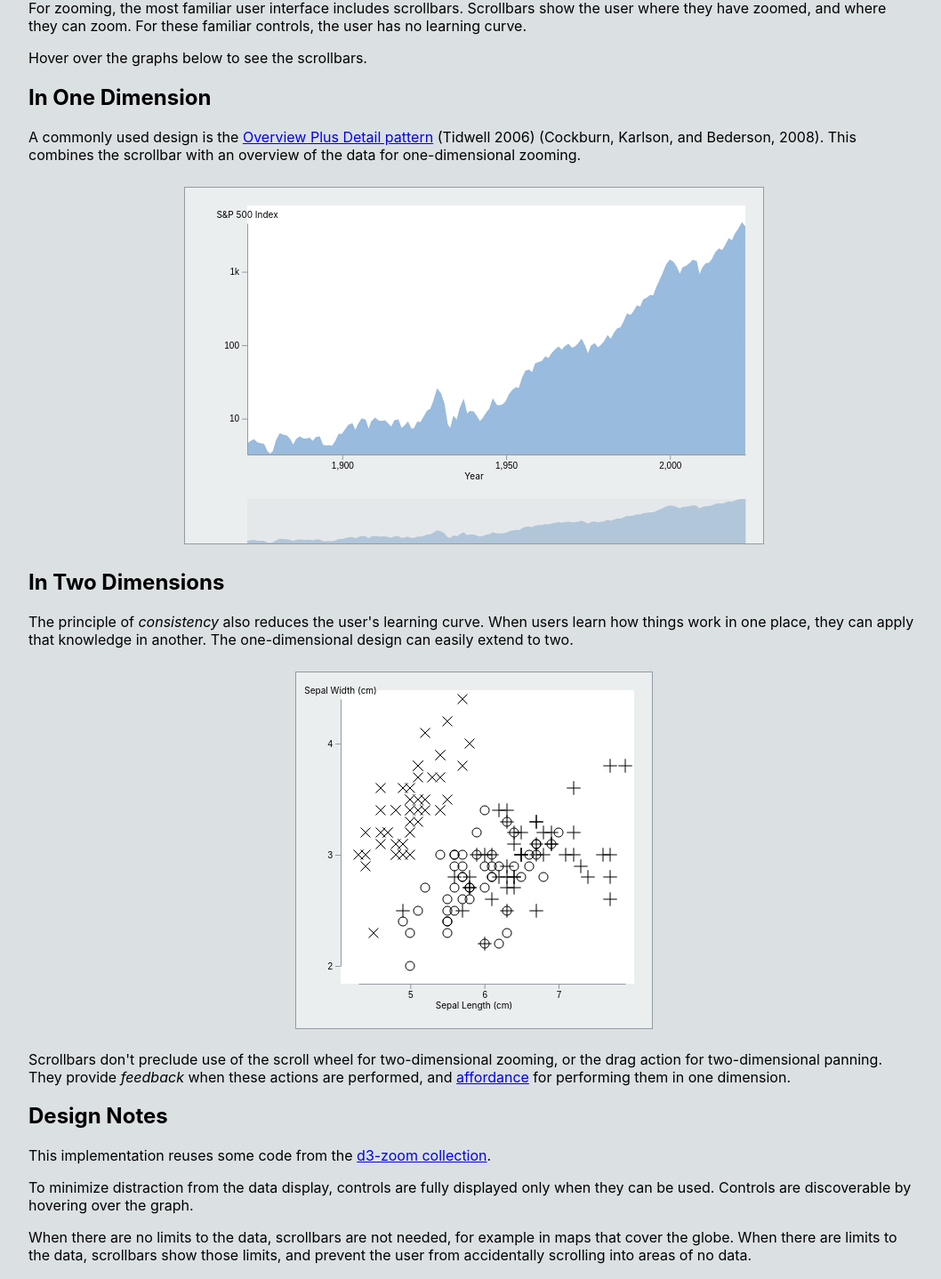
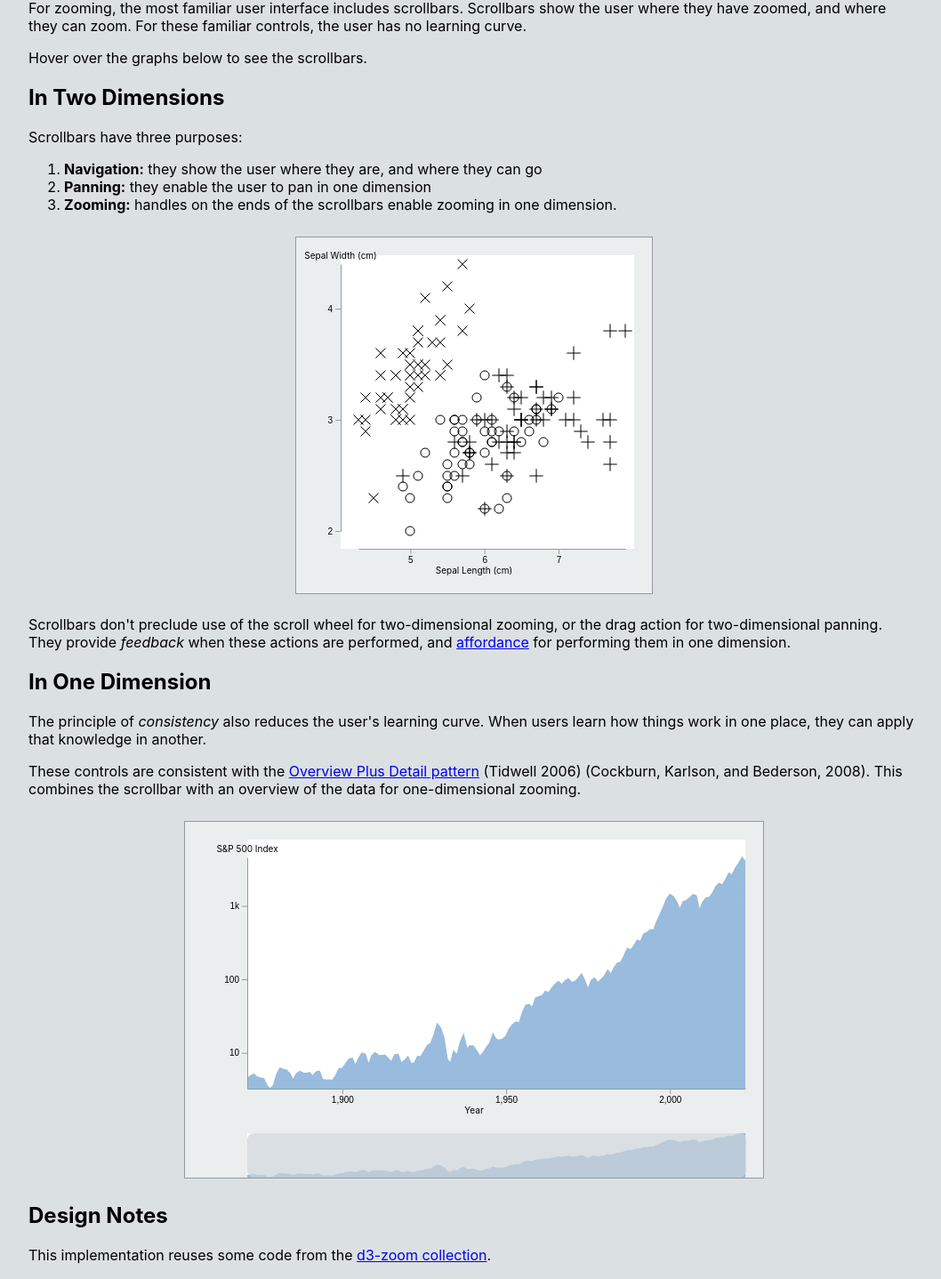
Before and after one commit to hemanrobinson/panning-zooming, a React (Create React App) app: page / in a window 1280 px wide. Shown: the part 615-2053 px from the top of the page at 89% size, without its empty margins (108-1166 px from the left). Built offline with nearby package versions, Linux system fonts and the light colour scheme.

Commit message:
original text, rounded rect

```diff
--- a/src/App.js
+++ b/src/App.js
@@ -41,19 +41,15 @@ const App = () => {
                 <p>
                 Hover over the graphs below to see the scrollbars.
                 </p>
-                <h2>In One Dimension</h2>
-                <p>
-                A commonly used design is the <a href="https://vega.github.io/vega/examples/overview-plus-detail/">Overview Plus Detail pattern</a> (Tidwell 2006) (Cockburn, Karlson, and Bederson, 2008).  This combines the scrollbar with an overview of the data for one-dimensional zooming.
-                </p>
-            </div>
-            <div className="Graph">
-                <AreaPlot dataSet={ "Stocks" } />
-            </div>
-            <div className="Description">
                 <h2>In Two Dimensions</h2>
                 <p>
-                The principle of <em>consistency</em> also reduces the user's learning curve.  When users learn how things work in one place, they can apply that knowledge in another.  The one-dimensional design can easily extend to two.
+                Scrollbars have three purposes:
                 </p>
+                <ol>
+                <li><strong>Navigation:</strong>  they show the user where they are, and where they can go</li>
+                <li><strong>Panning:</strong>  they enable the user to pan in one dimension</li>
+                <li><strong>Zooming:</strong>  handles on the ends of the scrollbars enable zooming in one dimension.</li>
+                </ol>
             </div>
             <div className="Graph">
                 <ScatterPlot dataSet={ "Iris" } />
@@ -62,6 +58,18 @@ const App = () => {
                 <p>
                 Scrollbars don't preclude use of the scroll wheel for two-dimensional zooming, or the drag action for two-dimensional panning.  They provide <em>feedback</em> when these actions are performed, and <a href="https://xd.adobe.com/ideas/principles/web-design/what-is-affordance-design/">affordance</a> for performing them in one dimension.
                 </p>
+                <h2>In One Dimension</h2>
+                <p>
+                The principle of <em>consistency</em> also reduces the user's learning curve.  When users learn how things work in one place, they can apply that knowledge in another.
+                </p>
+                <p>
+                These controls are consistent with the <a href="https://vega.github.io/vega/examples/overview-plus-detail/">Overview Plus Detail pattern</a> (Tidwell 2006) (Cockburn, Karlson, and Bederson, 2008).  This combines the scrollbar with an overview of the data for one-dimensional zooming.
+                </p>
+            </div>
+            <div className="Graph">
+                <AreaPlot dataSet={ "Stocks" } />
+            </div>
+            <div className="Description">
                 <h2>Design Notes</h2>
                 <p>
                 This implementation reuses some code from the <a href="https://observablehq.com/collection/@d3/d3-zoom">d3-zoom collection</a>.
@@ -73,7 +81,7 @@ const App = () => {
                 When there are no limits to the data, scrollbars are not needed, for example in maps that cover the globe.  When there are limits to the data, scrollbars show those limits, and prevent the user from accidentally scrolling into areas of no data.
                 </p>
                 <p>
-                A drag action in the data display can support panning, but it may be used for other purposes: for example, to drag a brush.  The scrollbars free the drag action to be used for other purposes.
+                A drag action in the data display can support panning, but it may be used for other purposes: for example, to drag a rectangle and zoom in on that area, or to drag a brush.  The scrollbars free the drag action to be used for other purposes.
                 </p>
                 <p>
                 This design follows desktop standards; a mobile design would apply the same principles.  On mobile devices, the user can't hover, but scrollbars are unobtrusive:  they grow when the user scrolls, and shrink when they stop.  Because of the pinch gesture, scrollbars don't need handles.
--- a/src/Graph.js
+++ b/src/Graph.js
@@ -687,6 +687,7 @@ Graph.drawControls = ( ref, width, height, margin, padding, xScrollSize, yScroll
         halfSize = scrollSize / 2,
         colorLight = "#ebeeef",
         colorLine = "#cbd2d7",
+        opacity = 0.7,
         xDomain = xScale.domain(),
         yDomain = yScale.domain(),
         { xMin0, xMax0, yMin0, yMax0, xMin, xMax, yMin, yMax, xD, yD } = Graph.getDomains( xDomain0, yDomain0, xDomain, yDomain, !!xScale.bandwidth, !!yScale.bandwidth ),
@@ -695,7 +696,7 @@ Graph.drawControls = ( ref, width, height, margin, padding, xScrollSize, yScroll
         y = margin.top + padding.top,
         h = height - margin.bottom - padding.bottom - y + 1;
 
-    // Draw the X scroll bar.
+    // Draw an overview scrollbar if requested.
     let x1 = x + w * ( xMin - xMin0      ) / ( xMax0 - xMin0 + xD ),
         x2 = x + w * ( xMax - xMin0 + xD ) / ( xMax0 - xMin0 + xD );
     if(( xScrollSize >= 0 ) && ( x2 > x1 )) {
@@ -704,9 +705,10 @@ Graph.drawControls = ( ref, width, height, margin, padding, xScrollSize, yScroll
             .attr( "y", height - xScrollSize )
             .attr( "width", x2 - x1 )
             .attr( "height", xScrollSize )
-            .attr( "opacity","0.5" )
+            .attr( "rx", halfSize )
+            .attr( "opacity", opacity )
             .style( "fill", colorLine );
-     }
+    }
 
     // Draw the X zoombar...
     const d = halfSize / 2,
@@ -726,6 +728,7 @@ Graph.drawControls = ( ref, width, height, margin, padding, xScrollSize, yScroll
                 .attr( "y1", height - halfSize )
                 .attr( "x2", x2 - halfSize )
                 .attr( "y2", height - halfSize )
+                .attr( "opacity", opacity )
                 .style( "stroke-width", scrollSize )
                 .style( "stroke", colorLine )
                 .style( "stroke-linecap", "round" );
@@ -742,19 +745,20 @@ Graph.drawControls = ( ref, width, height, margin, padding, xScrollSize, yScroll
                 .attr( "y1", height - halfSize )
                 .attr( "x2", x2 - halfSize - 2 )
                 .attr( "y2", height - halfSize )
+                .attr( "opacity", opacity )
                 .style( "stroke-width", scrollSize )
                 .style( "stroke", colorLine )
                 .style( "stroke-linecap", "butt" );
         }
 
-        // ...or an overview scrollbar.
+        // ...or handles for the overview scrollbar.
         else {
             svg.append( "line" )
                 .attr( "x1", x1 + halfSize + 1 )
                 .attr( "y1", height - xScrollSize )
                 .attr( "x2", x1 + halfSize + 1 )
                 .attr( "y2", height )
-                .attr( "opacity","0.5" )
+                .attr( "opacity", opacity )
                 .style( "stroke-width", 1 )
                 .style( "stroke", "#ffffff" )
                 .style( "stroke-linecap", "butt" );
@@ -763,7 +767,7 @@ Graph.drawControls = ( ref, width, height, margin, padding, xScrollSize, yScroll
                 .attr( "y1", height - xScrollSize )
                 .attr( "x2", x2 - halfSize - 1 )
                 .attr( "y2", height )
-                .attr( "opacity","0.5" )
+                .attr( "opacity", opacity )
                 .style( "stroke-width", 1 )
                 .style( "stroke", "#ffffff" )
                 .style( "stroke-linecap", "butt" );
@@ -825,7 +829,7 @@ Graph.drawControls = ( ref, width, height, margin, padding, xScrollSize, yScroll
             .attr( "y", y1 )
             .attr( "width", width - yScrollSize )
             .attr( "height", y2 - y1 )
-            .attr( "opacity","0.5" )
+            .attr( "opacity", opacity )
             .style( "fill", colorLine );
      }
 
@@ -844,6 +848,7 @@ Graph.drawControls = ( ref, width, height, margin, padding, xScrollSize, yScroll
             .attr( "y1", y2 + halfSize )
             .attr( "x2", halfSize )
             .attr( "y2", y1 - halfSize )
+            .attr( "opacity", opacity )
             .style( "stroke-width", scrollSize )
             .style( "stroke", colorLine )
             .style( "stroke-linecap", "round" );
@@ -860,6 +865,7 @@ Graph.drawControls = ( ref, width, height, margin, padding, xScrollSize, yScroll
             .attr( "y1", y2 + halfSize + 2 )
             .attr( "x2", halfSize )
             .attr( "y2", y1 - halfSize - 2 )
+            .attr( "opacity", opacity )
             .style( "stroke-width", scrollSize )
             .style( "stroke", colorLine )
             .style( "stroke-linecap", "butt" );
```
Also changed, not shown: 1 other file (tests, documents, lock files or other folders).
